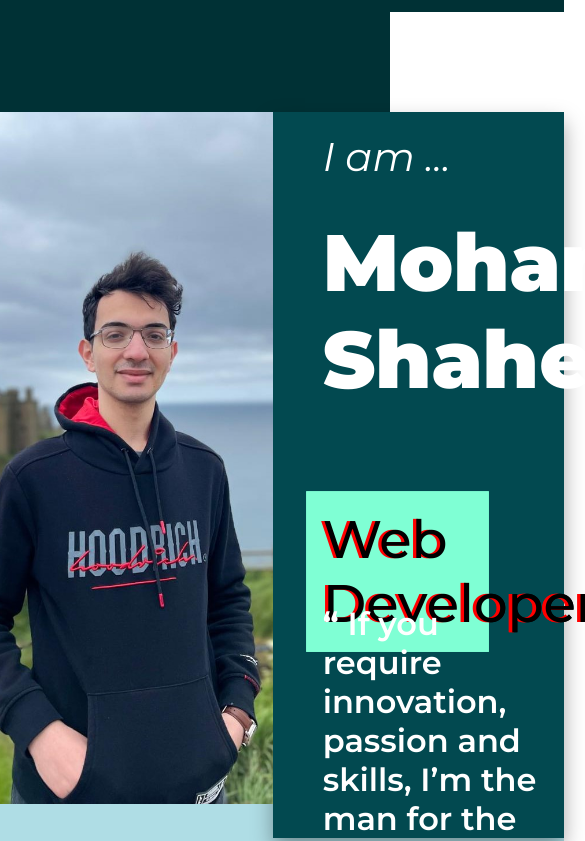
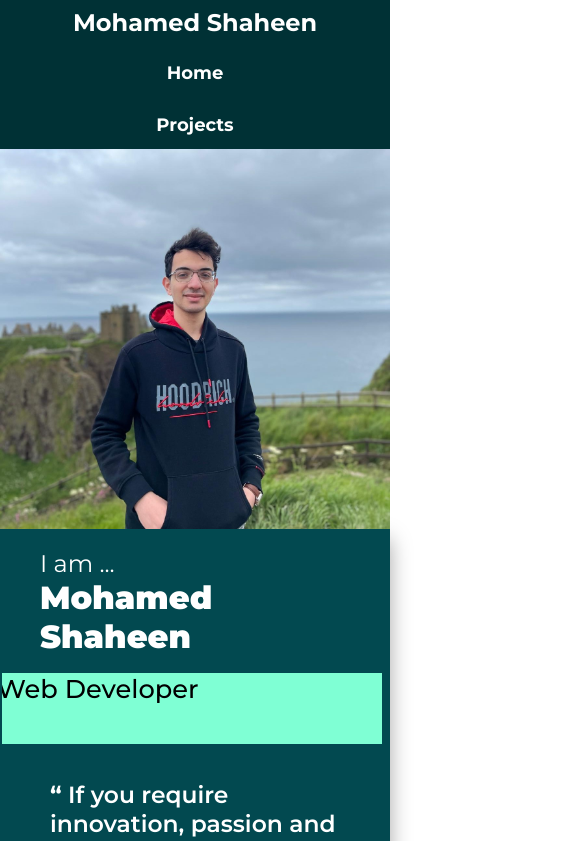
Before and after one commit to AS7000/Portofolio_Website, a React (Create React App) app: page / in a window 390 px wide. Shown: the top 841 px of the page, 585 px wide, since content can reach past the window. Built offline with nearby package versions, Linux system fonts and the light colour scheme; a web font is replaced by a local one.

Commit message:
Responsive Navbar and Hero

```diff
--- a/src/App.css
+++ b/src/App.css
@@ -21,10 +21,7 @@ body {
   font-family: Montserrat, Arial, Helvetica, sans-serif;
 }
 
-.landing-page {
-  display: grid;
-  grid-template-rows: auto;
-}
+
 
 
 section {
@@ -33,7 +30,7 @@ section {
 
 
 .connector{
-  height: 20vh;
+  min-height: 20vh;
 }
 
 #one{
--- a/src/components/Contacts/Contacts.css
+++ b/src/components/Contacts/Contacts.css
@@ -88,6 +88,7 @@
         color: #0073e6; /* Blue color for links */
         font-weight: bold;
         transition: color 0.3s, transform 0.3s;
+        font-size: 1vw;
     }
     .contact-link:hover {
         color: #005bb5;
--- a/src/components/Hero_section/Hero.css
+++ b/src/components/Hero_section/Hero.css
@@ -1,54 +1,82 @@
 .Hero {
     display: grid;
-    grid-template-columns: 1.5fr 0.8fr 0.8fr;
+    grid-template-columns: 1.5fr 1fr 1fr; /* Adjust columns for responsiveness */
     grid-template-rows: auto;
     height: 82vh;
+    width: 100%; /* Ensure full width */
 }
 
-
+/* Banner Container Adjustments */
 .banner-container {
     display: flex;
     grid-column: 2 / 4;
     grid-row: 1 / 3;
-    height: 86vh;
+    height: 100%;
     flex-direction: column;
     justify-content: space-between;
     align-items: flex-start;
     box-shadow: 0 10px 20px rgba(0, 0, 0, 0.35); /* Shadow for 3D feel */
-    padding: 20px; /* Add padding to control content spacing */
+    padding: 20px;
+    max-width: 100%;
+    box-sizing: border-box;
 }
 
 .banner-title {
-    width: 90%;
-    height: 65%;
+    width: 100%; /* Ensure it takes up the full width of the parent */
+    min-height: 4rem; /* Allow the height to adjust based on content */
     color: white;
     padding: 0;
     margin: 0;
-    margin-left: 30px;
-    font-size: clamp(2rem,4rem,4.5rem);
+    font-size: clamp(2rem, 8vw, 4.5rem); /* Responsive font size */
     position: relative;
     display: flex;
+    flex-direction: column;
+    justify-content: center; /* Center the content vertically */
+    align-items: center;
+    align-items: flex-start; /* Align text to the left */
+    box-sizing: border-box;
+    padding-left: 20px; /* Add left padding to avoid touching the edge */
+    white-space: wrap; /* Prevent text from breaking inappropriately */
+    overflow: hidden; /* Prevent overflow */
+}
+#start {
+    font-size: clamp(1.5rem, 5vw, 2.5rem); /* Responsive font size for 'I am ...' */
+    white-space: nowrap; /* Prevent breaking of 'I am ...' */
 }
 
-.banner-description{
+/* Styling for Name Text */
+#name {
+    font-size: clamp(2rem, 7vw, 5rem); /* Adjust font size for the name */
+    font-weight: 900; /* Bold font weight */
+    white-space: wrap; /* Keep name text on a single line */
+    margin-top: 0.5rem; /* Space between 'I am ...' and the name */
+}
+
+/* Ensure proper line breaks and spacing within the name text */
+#name br {
+    display: none; /* Remove line breaks for responsive layout */
+}
+
+/* Banner Description */
+.banner-description {
     width: 100%;
     height: 35%;
     position: relative;
     display: flex;
-
+    flex-direction: column;
 }
 
-
+/* Banner Description Text */
 .banner-description > h2 {
     max-width: 90%;
     height: 100%;
+    color: white;
     margin-left: 30px;
-    font-size: 2rem;
+    font-size: clamp(1.5rem, 2.5vw, 2rem); /* Responsive font size */
     font-weight: 600;
 }
 
-
-/* Panel Colors */
+/* Panel Backgrounds */
 .light-mode-panel {
     background-color: #024950;
 }
@@ -61,67 +89,98 @@
 .profile-pic {
     width: 100%;
     height: 82vh;
-    grid-column: 1 / 2;
-    grid-row: 1 / 3;
+    grid-column: 1 / 2;  /* Default to a 2-column layout */
+    grid-row: 1 / 3;     /* Occupy rows 1 to 3 in a multi-column layout */
     z-index: 2;
-}
-
-.profile-pic.light-mode-img {
-    background-image: url('../../assets/Middle_pannel.jpeg');
     background-size: cover;
     background-position: top center;
     background-repeat: no-repeat;
 }
 
+/* Image for Light/Dark Mode */
+.profile-pic.light-mode-img {
+    background-image: url('../../assets/Middle_pannel.jpeg');
+}
+
 .profile-pic.dark-mode-img {
     background-image: url('../../assets/Middle_pannel.jpeg');
-    background-size: cover;
-    background-position: top center;
-    background-repeat: no-repeat;
-}
-
-#name{
-    position: absolute;
-    top: -30%;
-    white-space: nowrap;
-    display: flex;
-    font-style:normal;
-    font-size: 5rem;
-    font-weight: 900;
-
-}
-#start{
-    position: absolute;
-    top: 0px;
-    white-space: nowrap;
-    display: flex;
-    font-style: italic;
-    font-size: 2.5rem;
 }
 
 
+
 .glitch {
-    font-size: 3rem;
+    font-size: clamp(2rem, 8vw, 4.5rem); /* Responsive font size for glitch text */
     position: absolute;
-    padding: 0%;
-    top: 60%;
-    left: 0px;
-    right: 60px;
+    padding: 0px;
     font-weight: 500;
+    color: black;
     background-color: aquamarine;
-    color: black;
-    padding: 15px;
+    display: inline-block;
+    white-space: wrap; /* Keep text from wrapping */
+    top: 0;
+    left: 0;
+    right: 0;
+    bottom: 0;
 }
 
-.bottom {
-   -webkit-clip-path: inset(58% 0 0 0);
-   clip-path: inset(58% 0 0 0);
- }
+.glitch.top {
+    z-index: 1;
+    clip-path: inset(0 0 50% 0); /* Clip effect for the top glitch */
+}
 
- .top {
-    -webkit-clip-path: inset(0 0 41% 0);
-   clip-path: inset(0 0 41%);
- }
+.glitch.bottom {
+    z-index: 0;
+    clip-path: inset(50% 0 0 0); /* Clip effect for the bottom glitch */
+}
 
-.redShadow {  text-shadow:-3px 0 red;}
-.greenShadow {  text-shadow:-3px 0 red;}
+/* Responsive Adjustments for Smaller Screens */
+@media (max-width: 768px) {
+    .Hero {
+        grid-template-columns: 1fr 1fr; /* Adjust grid layout for smaller screens */
+    }
+
+    .banner-title {
+        font-size: clamp(1.5rem, 8vw, 3rem); /* Adjust font size for tablets */
+    }
+
+    .glitch {
+        font-size: clamp(1.5rem, 7vw, 3.5rem); /* Adjust glitch text size for tablets */
+    }
+
+    .banner-description > h2 {
+        font-size: clamp(1.5rem, 4vw, 1.8rem); /* Adjust description text */
+    }
+}
+
+@media (max-width: 480px) {
+    .Hero {
+        display: grid;
+        grid-template-columns: 1fr; /* Single column layout */
+        grid-template-rows: auto; /* Adjust for one column */
+        background-color: #024950;
+    }
+
+    .profile-pic {
+        grid-column: 1 / 2; /* Ensure it takes full width */
+        grid-row: 1 / 2;    /* Ensure it occupies the first row */
+        height: 45vh;       /* Adjust the height for small screens */
+        z-index: 1;         /* Keep it behind text if needed */
+    }
+
+    .banner-container {
+        grid-column: 1 / 2; /* Ensure the banner container takes up full width */
+        grid-row: 2 / 3;    /* Occupy the second row */
+    }
+
+    .banner-title {
+        font-size: clamp(1.2rem, 6vw, 2.5rem); /* Adjust font size for phones */
+    }
+
+    .glitch {
+        font-size: clamp(1.2rem, 6vw, 2.5rem); /* Adjust glitch text size for phones */
+    }
+
+    .banner-description > h2 {
+        font-size: clamp(1.2rem, 6vw, 1.5rem); /* Further reduce text size */
+    }
+}
--- a/src/components/Hero_section/Hero.jsx
+++ b/src/components/Hero_section/Hero.jsx
@@ -156,15 +156,12 @@ export default function Hero({ reference, isDarkMode }) {
       <Panel panel_ref={leftPanelRef} className={!isDarkMode ? 'profile-pic light-mode-img' : 'profile-pic dark-mode-img'} />
       <Panel panel_ref={rightPanelRef} className={!isDarkMode ? 'banner-container light-mode-panel' : 'banner-contatiner dark-mode-panel'}>
         <div className="banner-title">
-          <span id='start'>I am ... <span id='name'><br /> Mohamed <br />Shaheen</span><br /></span>
+          <span id='start'>I am ... <br /><span id='name'><br /> Mohamed <br />Shaheen</span><br /></span>
         </div>
         <div className="banner-title" id='txt'>
           <span class='glitch top'>{job_titles[titleIndex]}</span><br />
           <span class='glitch bottom'>{job_titles[titleIndex]}</span><br />
         </div>
-
-
-
         <div className='banner-description'>
           <h2 >
             <strong>“</strong> If you require innovation, passion and skills, I’m the man for the job. <strong>”</strong>
--- a/src/components/NavBar.css
+++ b/src/components/NavBar.css
@@ -1,13 +1,31 @@
+.section.Header {
+  display: flex; /* Use flexbox for alignment */
+  justify-content: center; /* Space out elements */
+  align-items: center; /* Vertically align items */
+  z-index: 10;
+  background-color: #003135;
+  position: sticky;
+  top: 0;
+  padding: 0 1rem; /* Add padding for spacing */
+  height: fit-content;
+  color: white;
+  min-height: 8vh;
+
+}
+
+
+
 .Navbar {
   display: flex;
-  justify-content: center;
+  justify-content: flex-end; /* Align components to the right */
   align-items: center;
   font-weight: bold;
   font-size: large;
-  width: 100%;
-  height: 100%;
-  gap: 40px;
+  gap: 40px; /* Maintain spacing between components */
+  flex-grow: 1; /* Allow the Navbar to grow and take available space */
 }
+
+
 
 .Navbar > .Nav-component {
   margin: 5px;
@@ -21,14 +39,62 @@
   transition: transform 0.3s ease, color 0.3s ease;
 }
 
-
-.Name{
-  padding: 2vh;
+.Name {
+  flex-shrink: 0; /* Prevent shrinking of the name */
   font-weight: bold;
-  align-self: flex-start;
-  justify-self: baseline;
   font-family: Arizonia, Montserrat, Arial, Helvetica, sans-serif;
   font-size: xx-large;
+}
+
+
+
+
+
+
+
+@media (max-width: 768px) {
+  .section.Header {
+    flex-direction: column; /* Stack items vertically */
+    padding: 0.5rem; /* Reduce padding */
+    min-height: 5vh;
+  }
+
+  .Navbar {
+    flex-direction: column; /* Stack navbar components */
+    align-items: center; /* Center navbar items */
+    gap: 20px; /* Reduce gap between components */
+  }
+
+  .Name {
+    font-size: 1.5rem; /* Adjust font size for readability */
+    margin-bottom: 20px;
+
+  }
+}
+
+
+
+
+/*
+//Not Used yet
+
+.theme-toggle{
+  justify-self: center;
+  align-self: center;
+}
+
+.light-mode-icon:hover {
+  transform: scale(1.2);
+  cursor: pointer;
+  color: #ff6347;
+  transition: transform 0.3s ease, color 0.3s ease;
+}
+
+.dark-mode-icon:hover {
+  transform: scale(1.2);
+  cursor: pointer;
+  color: #ff6347;
+  transition: transform 0.3s ease, color 0.3s ease;
 }
 
 .light-mode {
@@ -52,32 +118,4 @@
   border: none;
 }
 
-.section.Header {
-  grid-template-columns: 0.8fr 0.7fr 0.8fr 0.8fr;
-  z-index: 10;
-  background-color: #003135;
-  position: sticky;
-  align-items: center;
-  height: fit-content;
-
-  top: 0;
-}
-
-.theme-toggle{
-  justify-self: center;
-  align-self: center;
-}
-
-.light-mode-icon:hover {
-  transform: scale(1.2);
-  cursor: pointer;
-  color: #ff6347;
-  transition: transform 0.3s ease, color 0.3s ease;
-}
-
-.dark-mode-icon:hover {
-  transform: scale(1.2);
-  cursor: pointer;
-  color: #ff6347;
-  transition: transform 0.3s ease, color 0.3s ease;
-}
+*/
--- a/src/components/NavBar.jsx
+++ b/src/components/NavBar.jsx
@@ -1,14 +1,36 @@
 import React, { useEffect, useRef, useState } from 'react';
-import { FaSun, FaMoon } from 'react-icons/fa';
+//import { FaSun, FaMoon, FaBars, FaTimes } from 'react-icons/fa';
+
 import gsap from 'gsap';
-import './NavBar.css'
+import './NavBar.css';
 
-export default function Navbar({ isDarkMode, toggleDarkMode ,scrollToHome, scrollToProjects}) {
+export default function Navbar({ isDarkMode, toggleDarkMode, scrollToHome, scrollToProjects }) {
+
+   /*
+
+          const handleToggle = () => {
+            gsap.fromTo(buttonRef.current, { scale: 1 }, { scale: 0.9, duration: 0.1, yoyo: true, repeat: 1 });
+            toggleDarkMode();
+          };
+
+          //extra code
+          <div ref={themeToggleRef} className="theme-toggle">
+          <button
+            ref={buttonRef}
+            onClick={handleToggle}
+            className={!isDarkMode ? 'light-mode-icon' : 'dark-mode-icon'}
+          >
+            <div ref={iconRef}>
+              {isDarkMode ? <FaSun size={30} /> : <FaMoon size={30} />}
+            </div>
+          </button>
+        </div>
+  */
 
   const [lastScrollY, setLastScrollY] = useState(0);
   const navbarRef = useRef(null);
   const themeToggleRef = useRef(null);
-  const buttonRef = useRef(null);
+  //const buttonRef = useRef(null);
   const iconRef = useRef(null);
 
   useEffect(() => {
@@ -22,49 +44,26 @@ export default function Navbar({ isDarkMode, toggleDarkMode ,scrollToHome, scrol
   useEffect(() => {
     const handleScroll = () => {
       const currentScrollY = window.scrollY;
-
       if (currentScrollY < lastScrollY) {
         gsap.to(navbarRef.current, { y: 0, duration: 0.5, ease: "power2.out" });
       } else {
         gsap.to(navbarRef.current, { y: -100, duration: 0.5, ease: "power2.out" });
       }
-
       setLastScrollY(currentScrollY);
     };
 
     window.addEventListener('scroll', handleScroll);
-
     return () => window.removeEventListener('scroll', handleScroll);
   }, [lastScrollY]);
 
-  const handleToggle = () => {
-    gsap.fromTo(buttonRef.current, { scale: 1 }, { scale: 0.9, duration: 0.1, yoyo: true, repeat: 1 });
-    toggleDarkMode();
-  };
 
   return (
-    <section ref={navbarRef} className="section Header">
+    <header className="section Header">
       <div className="Name">Mohamed Shaheen</div>
-      <div></div>
-      <div></div>
-      <div className="Navbar">
-        <div className="Nav-component" onClick={scrollToHome} >Home</div>
-        {/*<div className="Nav-component">Resume</div>*/}
-        <div className="Nav-component" onClick={scrollToProjects}>Projects</div>
-        {/*
-        <div ref={themeToggleRef} className="theme-toggle">
-          <button
-            ref={buttonRef}
-            onClick={handleToggle}
-            className={!isDarkMode ? 'light-mode-icon' : 'dark-mode-icon'}
-          >
-            <div ref={iconRef}>
-              {isDarkMode ? <FaSun size={30} /> : <FaMoon size={30} />}
-            </div>
-          </button>
-        </div>
-        */}
-      </div>
-    </section>
+      <nav className={`Navbar`}>
+        <div className="Nav-component">Home</div>
+        <div className="Nav-component">Projects</div>
+      </nav>
+    </header>
   );
 }
```
Lines whose indentation alone changed are shown as unchanged.
